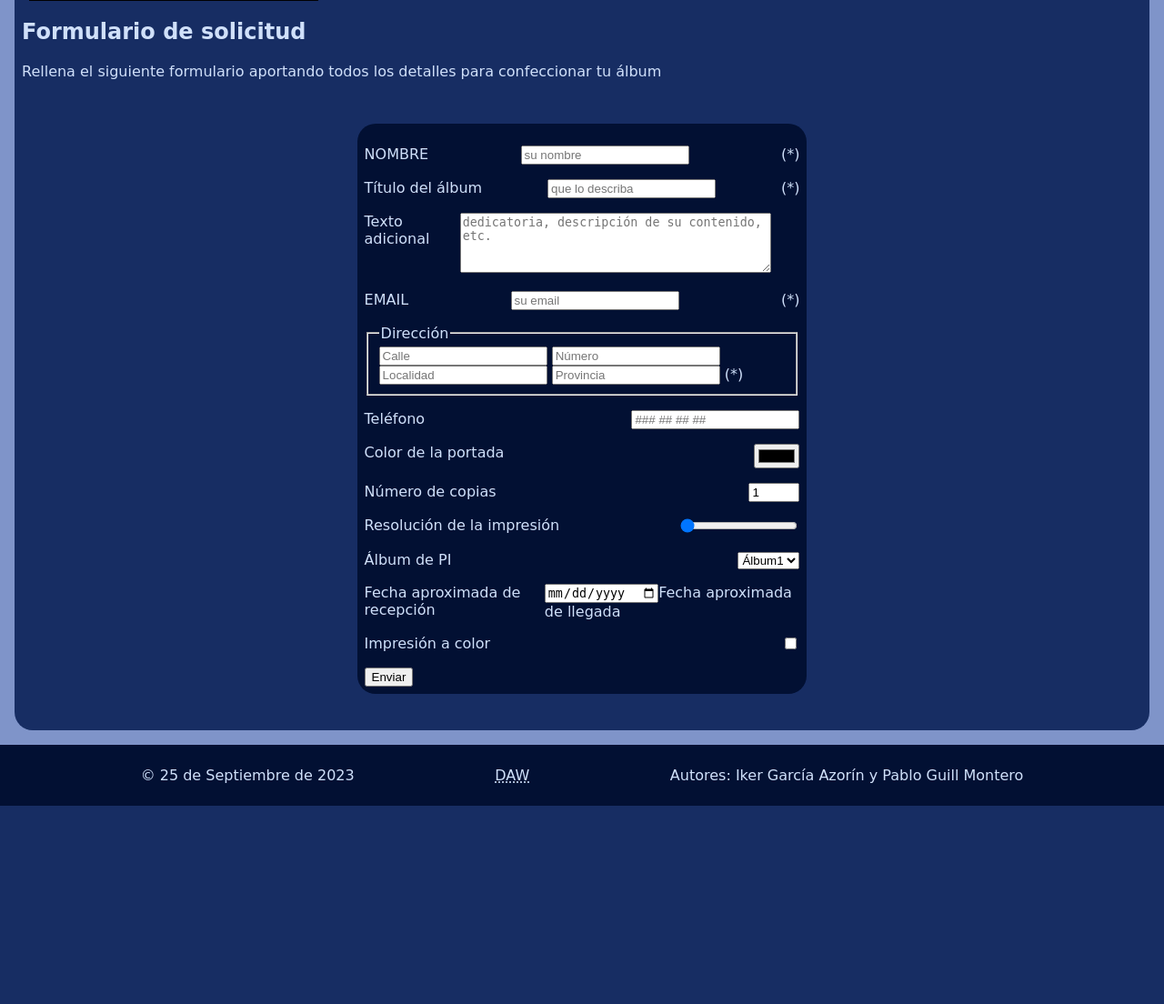
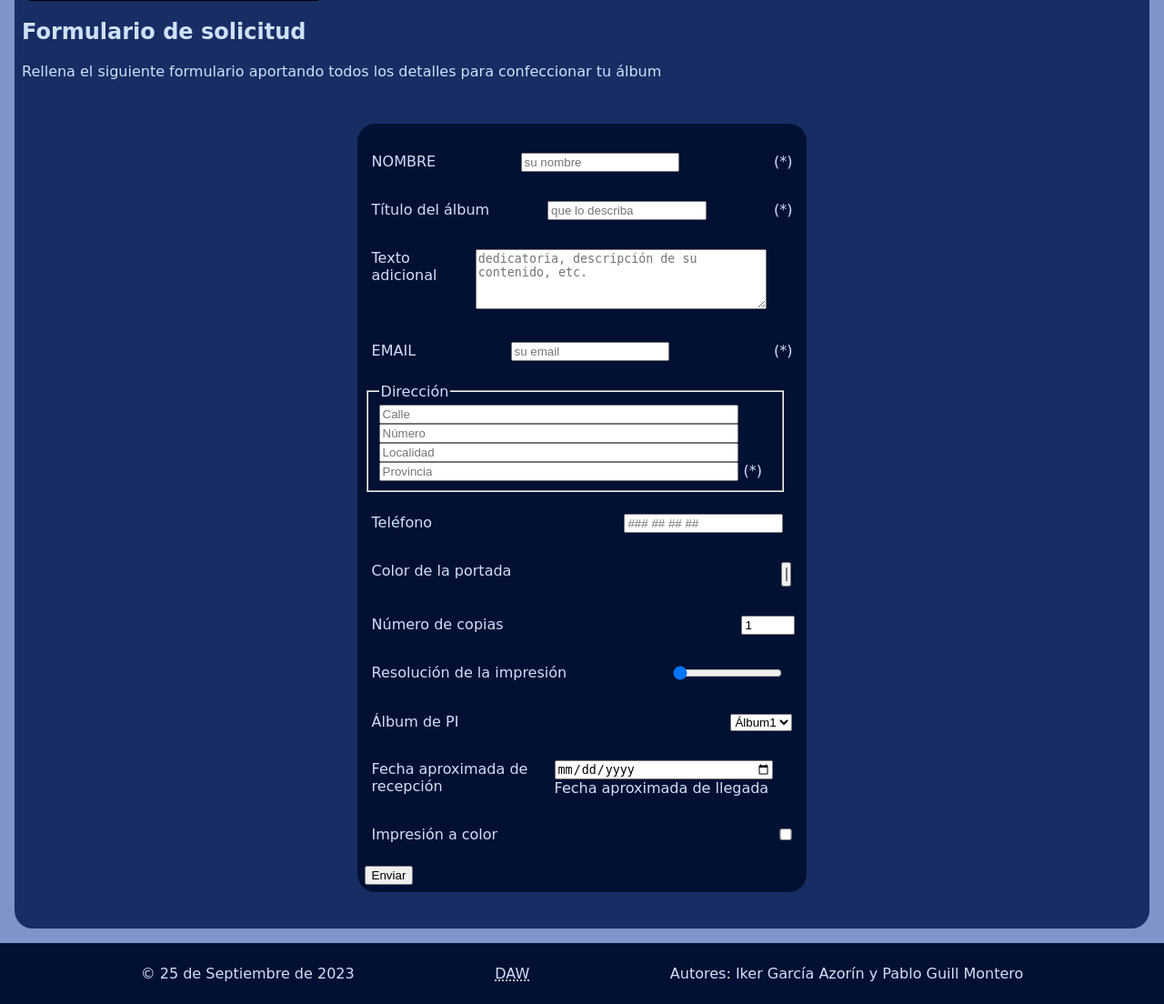
Before and after one commit to Pablo-Guill-Montero/Pablo-Guill-Montero.github.io, a PHP site: page /solicitar_album.html in a window 1280 px wide. Shown: the part 638-1742 px from the top of the page at 91% size. Before the commit the page ends 1524 px from the top, so only its background shows below. Run offline with PHP 8.4, Linux system fonts and the light colour scheme.

Commit message:
Ajustes CSS

```diff
--- a/CSS/index.css
+++ b/CSS/index.css
@@ -281,6 +281,24 @@ textarea{
     background-color: #d0e0fa;
 }
 
+#campos > fieldset{
+    width: 90%;
+}
+    #campos > fieldset > input{
+        width: 90%;
+    }
+    #campos > fieldset > datalist{
+        width: 90%;
+    }
+
+#campos > p > label > span {
+    margin: .5em;
+}
+
+    #campos > p > label > span > input {
+        width: 90%;
+    }
+
 /* ---------------------------------------------------------------------------------------------------------------------  */
 
 /* -------------- MEDIAQUERIES --------------------------------------------------------------------------------------------- */
--- a/solicitar_album.html
+++ b/solicitar_album.html
@@ -70,7 +70,7 @@
             <h2>Formulario de solicitud</h2>
             <p>Rellena el siguiente formulario aportando todos los detalles para confeccionar tu álbum</p>
             <form action="solicitar_album_respuesta.html">
-                <div>
+                <div id="campos">
                     <p>
                         <label for="nombre">
                             <span>NOMBRE</span>
```
